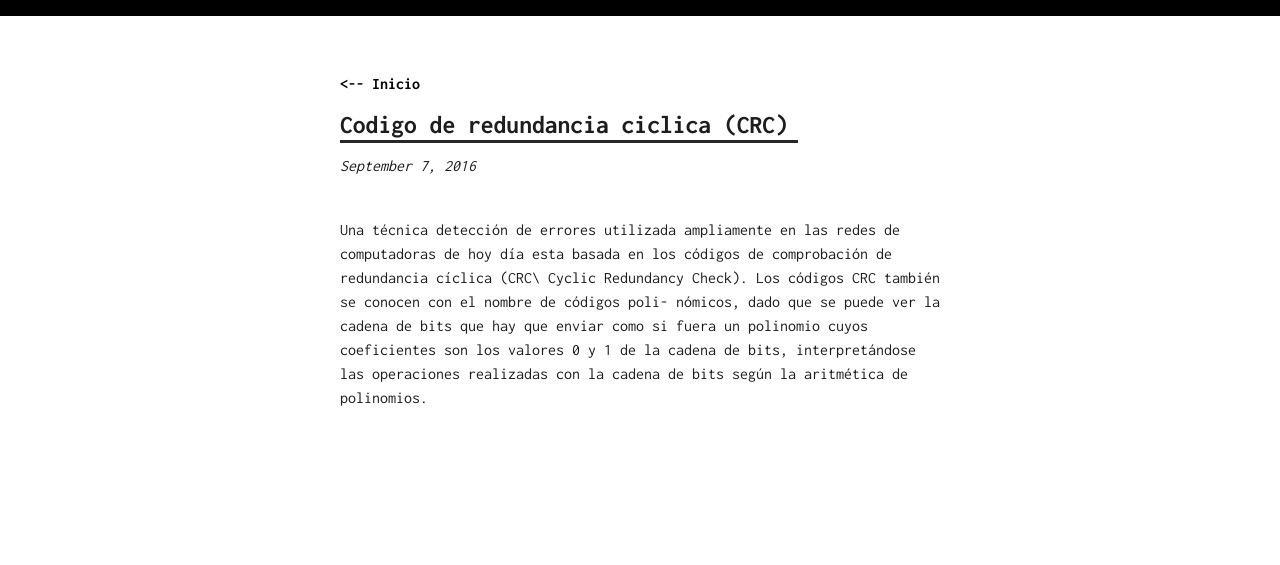
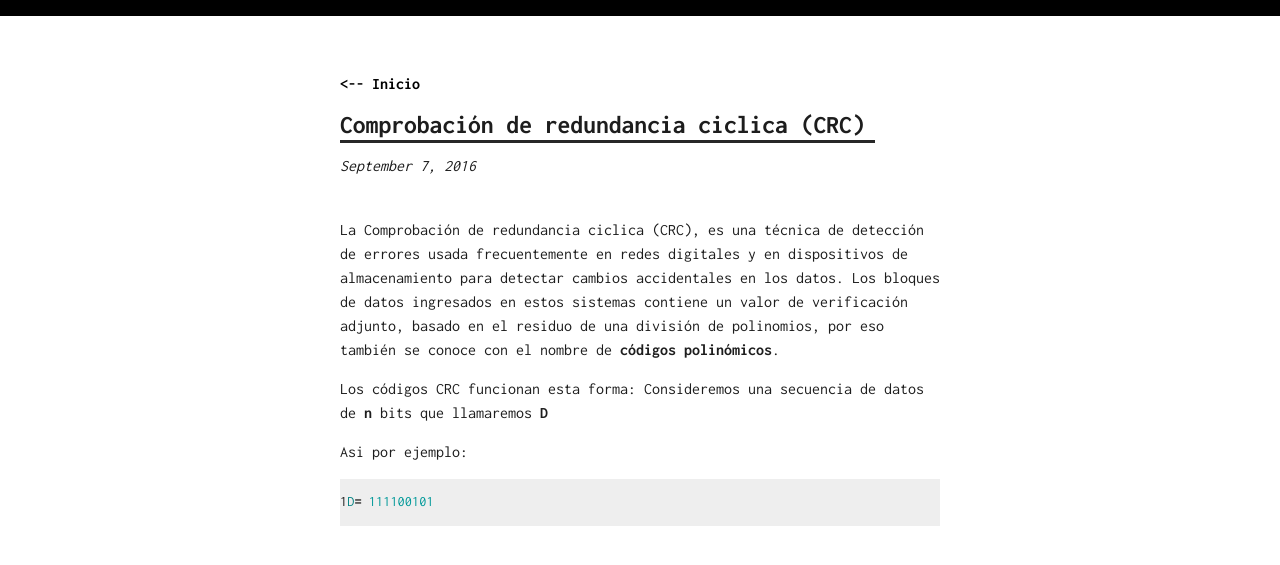
Before and after one commit to AlbCM/albcm.github.io, a Jekyll site: the page built from _posts/16-09-07-Codigo-de-redundancia-ciclica-CRC.markdown, in a window 1280 px wide. Shown: the top 565 px of the page. Built offline with Jekyll 4.4.1, drawn with Linux system fonts in a browser that asks for light colours; comment, search, counter and statistics services are not loaded.

Commit message:
Update 16-09-07-Codigo-de-redundancia-ciclica-CRC.markdown

```diff
--- a/_posts/16-09-07-Codigo-de-redundancia-ciclica-CRC.markdown
+++ b/_posts/16-09-07-Codigo-de-redundancia-ciclica-CRC.markdown
@@ -1,8 +1,17 @@
 ---
 layout: post
-title:  "Codigo de redundancia ciclica (CRC)"
+title:  "Comprobación de redundancia ciclica (CRC)"
 date:   2016-09-07 22:19:13
 categories: Programacion
 ---
 
-Una técnica detección de errores utilizada ampliamente en las redes de computadoras de hoy día esta basada en los códigos de comprobación de redundancia cíclica (CRC\ Cyclic Redundancy Check). Los códigos CRC también se conocen con el nombre de códigos poli- nómicos, dado que se puede ver la cadena de bits que hay que enviar como si fuera un polinomio cuyos coeficientes son los valores 0 y 1 de la cadena de bits, interpretándose las operaciones realizadas con la cadena de bits según la aritmética de polinomios.
+La Comprobación de redundancia ciclica (CRC), es una técnica de detección de errores usada frecuentemente en redes digitales y en dispositivos de almacenamiento para detectar cambios accidentales en los datos. Los bloques de datos ingresados en estos sistemas contiene un valor de verificación adjunto, basado en el residuo de una división de polinomios, por eso también se conoce con el nombre de **códigos polinómicos**.
+
+Los códigos CRC funcionan esta forma:
+Consideremos una secuencia de datos de **n** bits que llamaremos **D**
+
+Asi por ejemplo:
+
+{% highlight ruby linenos %}
+D= 111100101
+{% endhighlight %}
```
